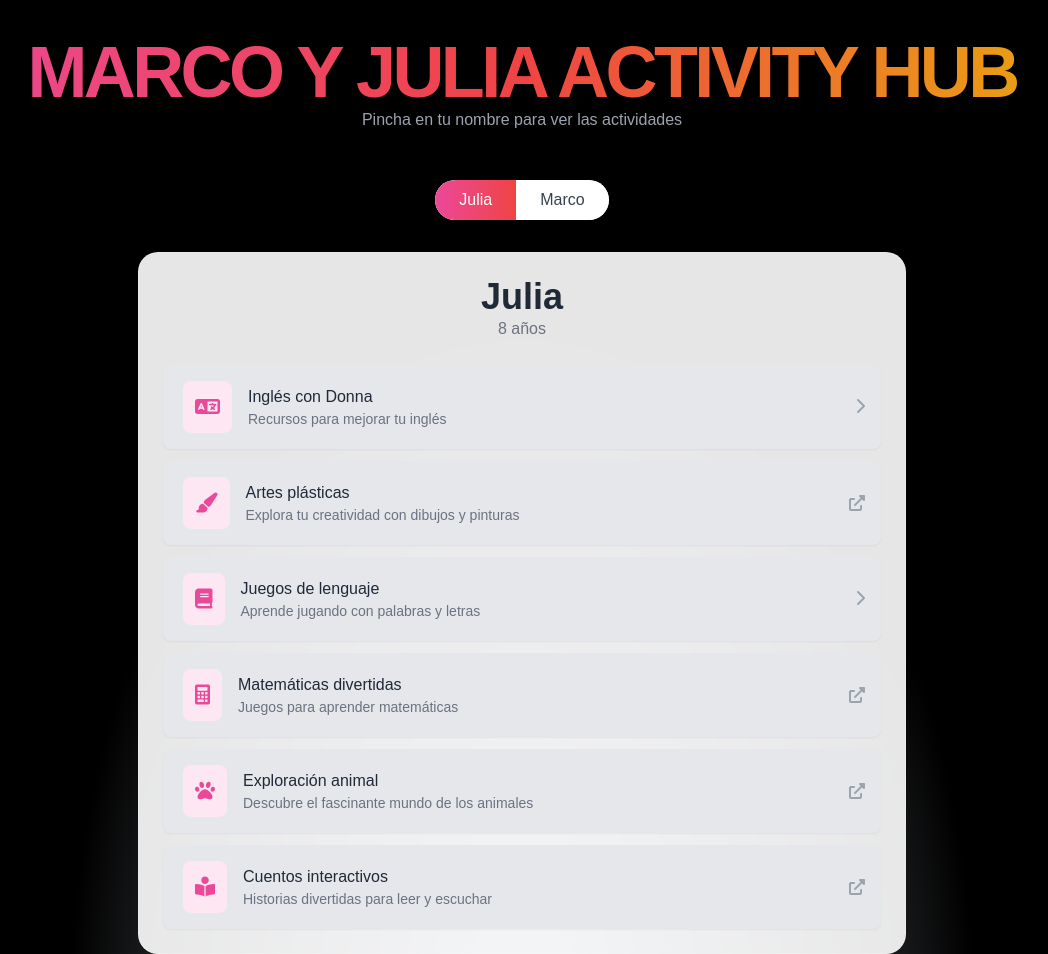
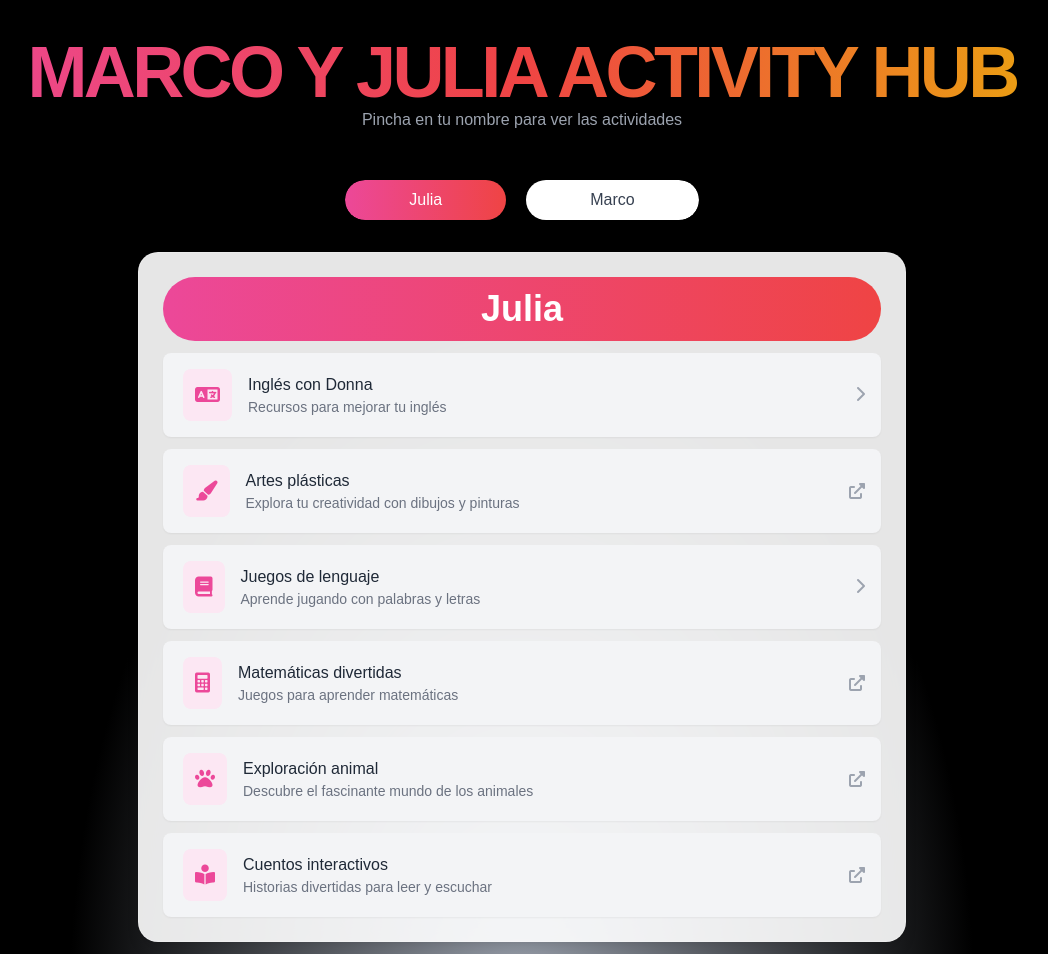
Before and after one commit to Antjrobles/spa-activities, a plain HTML site: page index.html in a window 1280 px wide. Shown: the top 954 px of the page, without its empty margins (118-1166 px from the left). Drawn offline with nearby package versions, Linux system fonts and the light colour scheme.

Commit message:
Update index.html

```diff
--- a/index.html
+++ b/index.html
@@ -6,7 +6,6 @@
   <meta name="viewport" content="width=device-width, initial-scale=1.0" />
   <title>Marco y Julia Activity Hub</title>
   <script src="https://cdn.tailwindcss.com"></script>
-  <!-- USAMOS TU ALPINE V2 ORIGINAL -->
   <script
           src="https://cdn.jsdelivr.net/gh/alpinejs/alpine@v2.8.2/dist/alpine.min.js"
           defer></script>
@@ -22,7 +21,7 @@
     <!-- Título Principal -->
     <div class="text-center mb-12">
       <h1
-          class="mt-1 bg-gradient-to-r from-pink-500 via-red-500 to-yellow-500 bg-clip-text text-4xl font-extrabold uppercase tracking-tighter text-transparent sm:text-5xl lg:text-7xl">
+          class="mt-1 bg-gradient-to-r from-pink-500 via-red-500 to-yellow-500 bg-clip-text text-4xl font-extrabold uppercase tracking-tighter text-transparent sm:text-5xl lg:text-7xl" id="titulo">
         Marco y Julia Activity Hub
       </h1>
       <p class="text-gray-400">Pincha en tu nombre para ver las actividades</p>
@@ -31,14 +30,15 @@
     <!-- Pestañas de Selección (Julia/Marco) -->
     <!-- Ocultamos pestañas si hay una categoría abierta -->
     <div class="flex justify-center mb-8" x-show="openCategoryIndex.julia === null && openCategoryIndex.marco === null">
-      <div class="inline-flex rounded-full bg-white shadow-md overflow-hidden">
+      <!-- Botones Julia y Marco -->
+      <div class="inline-flex rounded-full shadow-md overflow-hidden">
         <button
                 @click="activeTab = 'julia'; closeCategories()"
                 :class="{
                         'bg-gradient-to-r from-pink-500 to-red-500 text-white': activeTab === 'julia',
                         'bg-white text-gray-700 hover:bg-pink-50': activeTab !== 'julia'
                     }"
-                class="tab-button px-6 py-2 font-medium rounded-l-full transition-all duration-300 focus:outline-none">
+                class="tab-button px-16 py-2 font-medium rounded-full transition-all duration-300 focus:outline-none">
           Julia
         </button>
         <button
@@ -47,7 +47,7 @@
                         'bg-gradient-to-r from-teal-400 to-cyan-500 text-white': activeTab === 'marco',
                         'bg-white text-gray-700 hover:bg-teal-50': activeTab !== 'marco'
                     }"
-                class="tab-button marco px-6 py-2 font-medium rounded-r-full transition-all duration-300 focus:outline-none">
+                class="tab-button marco px-16 py-2 rounded-full ml-5 duration-300 focus:outline-none">
           Marco
         </button>
       </div>
@@ -62,9 +62,8 @@
       <div x-show="activeTab === 'julia'" x-transition>
         <!-- Vista Lista Principal Julia (si no hay categoría abierta) -->
         <div class="card p-6 mb-8" x-show="openCategoryIndex.julia === null">
-          <div class="text-center mb-6">
-            <h2 class="text-4xl font-bold text-[--julia-color]">Julia</h2>
-            <p class="text-gray-500">8 años</p>
+          <div class="text-center bg-gradient-to-r from-pink-500 to-red-500 rounded-full">
+            <h2 class="text-4xl font-bold text-white p-3">Julia</h2>
           </div>
           <div class="space-y-3">
             <template x-for="(activity, index) in juliaActivities" :key="index">
@@ -72,7 +71,7 @@
                 <!-- Enlace directo -->
                 <template x-if="activity.type === 'link'">
                   <a :href="activity.link" target="_blank"
-                     class="activity-item block p-4 rounded-lg bg-gray-200 shadow-sm hover:shadow-md hover:border-l-[--julia-color]"
+                     class="activity-item block p-4 rounded-lg bg-gray-100 shadow-sm hover:shadow-2xl hover:border-l-[#ff6b6b] hover:bg-gray-300"
                      :class="{ 'visited': activity.visited }"
                      @click="markVisited('julia', index)">
                     <div class="flex items-center">
@@ -95,7 +94,7 @@
                 <!-- Categoría (Clickable Div) -->
                 <template x-if="activity.type === 'category'">
                   <div @click="toggleCategory('julia', index)"
-                       class="activity-item cursor-pointer p-4 rounded-lg bg-gray-200 shadow-sm hover:shadow-md hover:border-l-[--julia-color]">
+                       class="activity-item cursor-pointer p-4 rounded-lg bg-gray-100 shadow-sm hover:shadow-2xl hover:border-l-[#ff6b6b] hover:bg-gray-300">
                     <div class="flex items-center">
                       <div class="bg-pink-100 p-3 rounded-lg mr-4 flex-shrink-0">
                         <i :class="activity.icon" class="text-pink-500 text-xl"></i>
@@ -120,7 +119,7 @@
           <template x-if="openCategoryIndex.julia !== null"> <!-- Evita error si es null -->
             <div> <!-- Necesario para que x-if funcione bien con template -->
               <!-- Botón Volver y Título de Categoría -->
-              <div class="flex items-center mb-6">
+              <div class="flex items-center  mb-6">
                 <button @click="toggleCategory('julia', openCategoryIndex.julia)"
                         class="mr-4 text-gray-500 hover:text-gray-700 text-2xl">
                   <i class="fas fa-arrow-left"></i>
@@ -142,7 +141,7 @@
                           :key="subIndex">
                   <a :href="subActivity.link" target="_blank"
                      @click="markSubVisited('julia', openCategoryIndex.julia, subIndex)"
-                     class="activity-item block p-4 rounded-lg bg-gray-200 shadow-sm hover:shadow-md hover:border-l-[--julia-color]"
+                     class="activity-item block p-4 rounded-lg bg-gray-100 shadow-sm hover:shadow-md hover:border-l-[#ff6b6b] hover:bg-gray-300"
                      :class="{ 'visited': subActivity.visited }">
                     <div class="flex items-center">
                       <div class="bg-pink-100 p-3 rounded-lg mr-4 flex-shrink-0"
@@ -174,9 +173,9 @@
       <div x-show="activeTab === 'marco'" x-transition>
         <!-- Vista Lista Principal Marco (si no hay categoría abierta) -->
         <div class="card p-6 mb-8" x-show="openCategoryIndex.marco === null">
-          <div class="text-center mb-6">
-            <h2 class="text-4xl font-bold text-[--marco-color]">Marco</h2>
-            <p class="text-gray-500">10 años</p>
+          <div class="text-center mb-6 bg-gradient-to-r from-teal-400 to-cyan-500 rounded-full">
+            <h2 class="text-4xl font-bold text-white p-3">Marco</h2>
+            <!--<p class="text-black">10 años</p>-->
           </div>
           <div class="space-y-3">
             <template x-for="(activity, index) in marcoActivities" :key="index">
```
